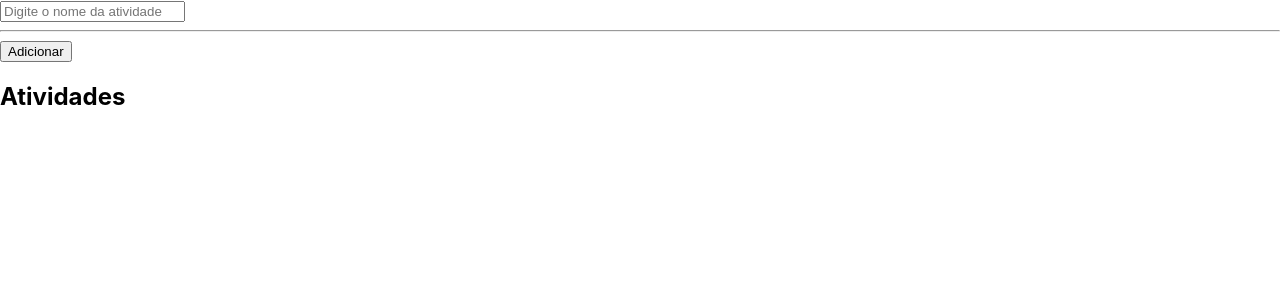
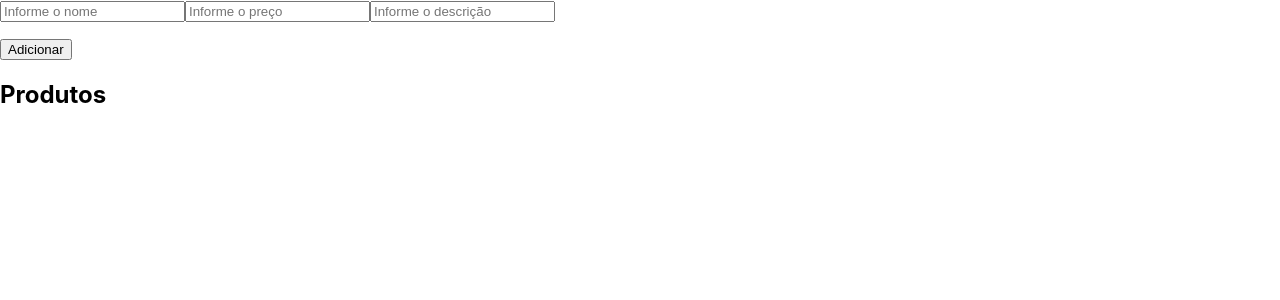
Before and after one commit to GabrielMenezesAlves/reactjs_13184, a React (Create React App) app in the folder my-app2/: page / in a window 1280 px wide. Shown: the top 300 px of the page. Built offline with nearby package versions, Linux system fonts and the light colour scheme.

Commit message:
produtos1609

```diff
--- /dev/null
+++ b/my-app2/src/Produto.js
@@ -0,0 +1,76 @@
+
+import React, { useState } from "react";
+
+function Produto() {
+    const [produtos, setProdutos] = useState({nome: "", preco: "", descricao: "" })
+    const [produto, setProduto] = useState([])
+
+    //const [nome, setNome] = useState('')
+    //const [preco, setPreco] = useState('')
+    //const [descricao, setDescricao] = useState('')
+
+    const onchangeProdutos = (e) =>{
+
+        setProdutos({...produtos, [e.target.name]: e.target.value })
+
+
+    }
+
+    const adicionar = () => {
+        setProduto([...produto, produtos])
+
+    }
+
+    const excluir = (index) => {
+        const produto_temp = [...produto]
+        produto_temp.splice(index, 1)
+        setProduto(produto_temp)
+    }
+
+
+
+    return (
+        <>
+            <input
+                type="text"
+                name="nome"
+                value={produtos.nome}
+                onChange={onchangeProdutos}
+                placeholder="Informe o nome"        >
+            </input>
+            <input
+                type="text"
+                name="preco"
+                value={produtos.preco}
+                onChange={onchangeProdutos}
+                placeholder="Informe o preço"        >
+            </input>
+            <input
+                type="text"
+                name="descricao"
+                value={produtos.descricao}
+                onChange={onchangeProdutos}
+                placeholder="Informe o descrição"        >
+            </input>
+            <p>
+                <button onClick={adicionar}>Adicionar</button>
+            </p>
+            <h2>Produtos</h2>
+            <ul >
+                {produto.map((item, index) => (
+                    <li key={index}>
+                        <strong>Nome:</strong> {item.nome} <br />
+                        <strong>Preco:</strong> {item.preco} <br />
+                        <strong>Descricao:</strong> {item.descricao}
+
+                        <button onClick={() => excluir(index)}>Excluir</button>
+                    </li>
+                ))}
+            </ul>
+
+
+        </>
+    )
+}
+
+export default Produto;
--- a/my-app2/src/index.js
+++ b/my-app2/src/index.js
@@ -2,13 +2,14 @@ import React from 'react';
 import ReactDOM from 'react-dom/client';
 import './index.css';
 import reportWebVitals from './reportWebVitals';
-import Atividade from './Atividade'
+//import Atividade from './Atividade'
+import Produto from './Produto';
 
 const root = ReactDOM.createRoot(document.getElementById('root'));
 
 root.render(
   <div>
-    <Atividade></Atividade>
+    <Produto></Produto>
   </div>
 )
 
```
Also changed, not shown: my-app2/src/Produtos.js (deleted, +0 -45 lines).
